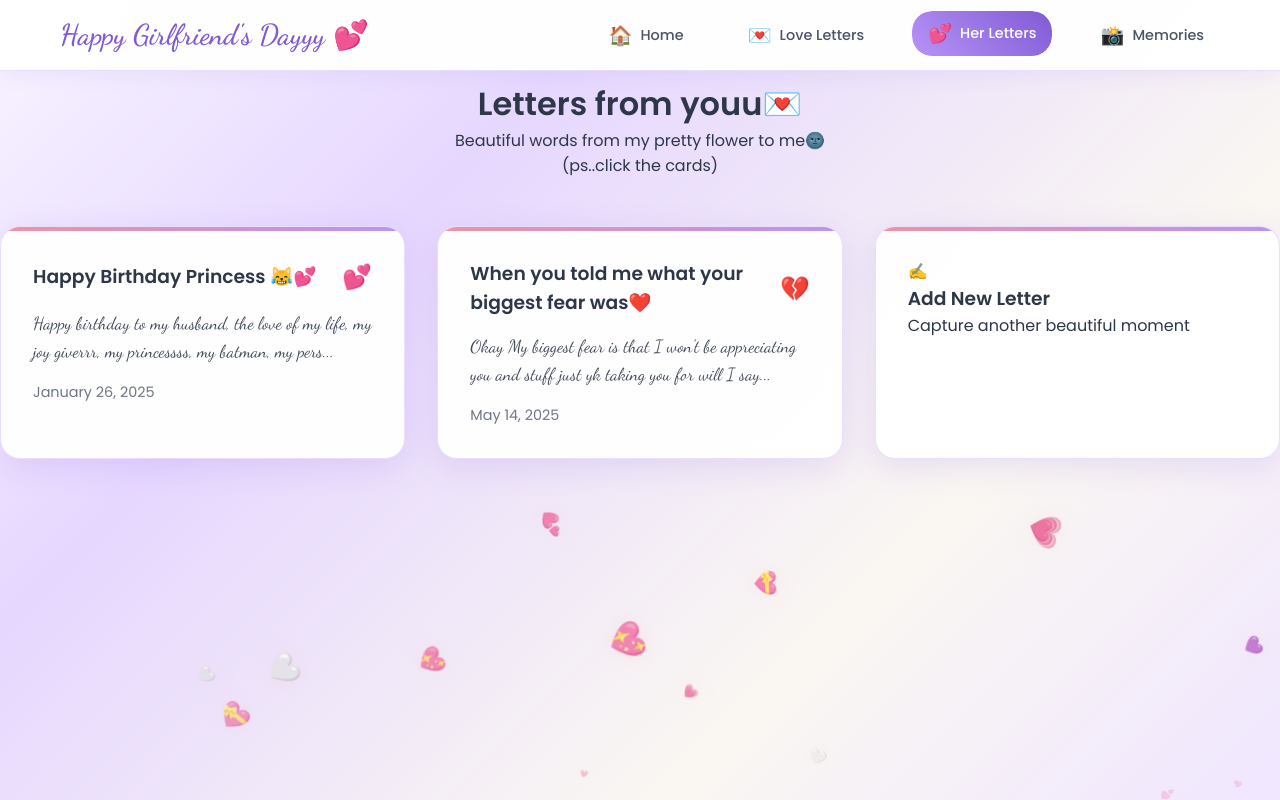
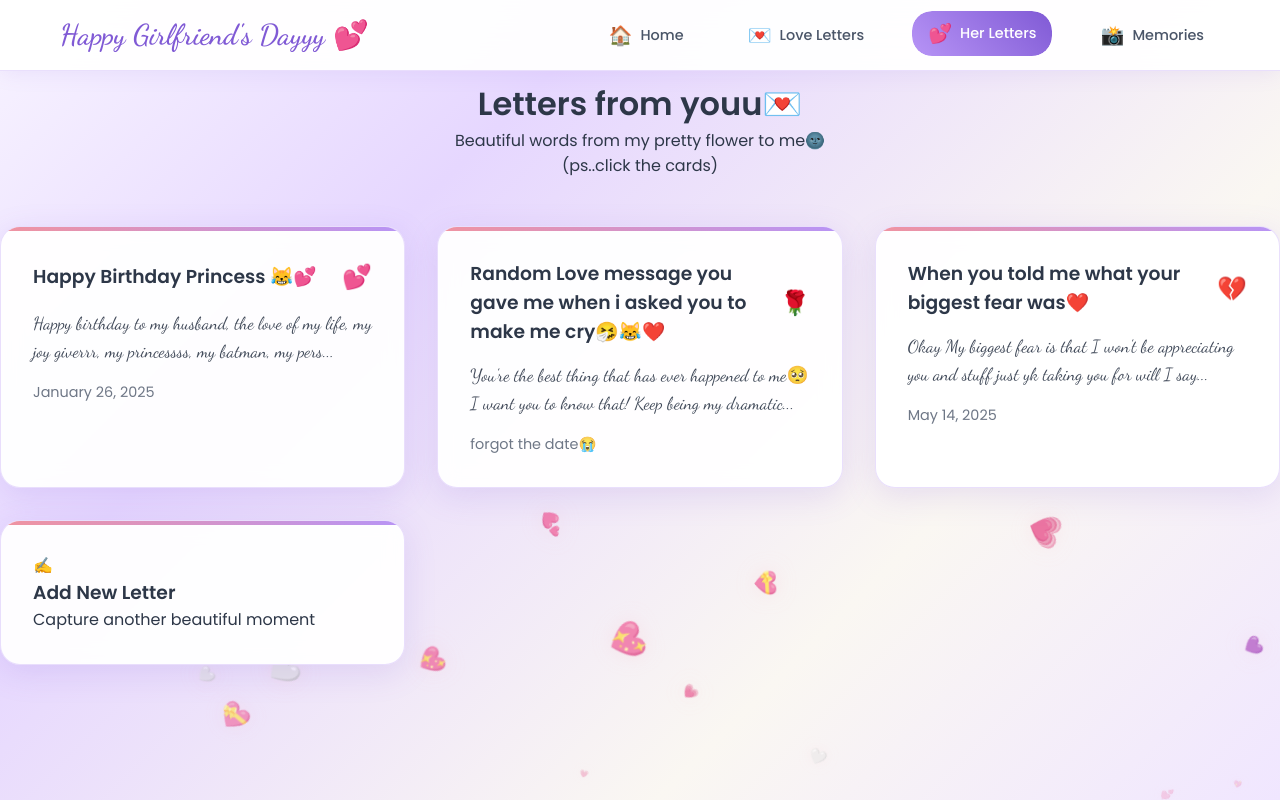
Before and after one commit to tech-monarch/happy-girlfriends-day-eddy, a React (Create React App) app: page /her-letters in a window 1280 px wide. Built offline with nearby package versions, Linux system fonts and the light colour scheme; the HTML template or start-up script is replaced by a standard one.

Commit message:
Shinra Tensei

```diff
--- a/src/pages/HerLetters.tsx
+++ b/src/pages/HerLetters.tsx
@@ -19,13 +19,13 @@ const HerLetters: React.FC = () => {
       date: "January 26, 2025",
       mood: "💕"
     },
-    // {
-    //   id: 2,
-    //   title: "Random Love message you gave me when i asked you to make me cry🤧😹❤️",
-    //   content: "I know I can be a lot sometimes - my mood swings, my overthinking, my need for constant reassurance. But you handle all of it with such patience and love. You never make me feel like I'm too much.\n\nI love how you call me your beautiful chaos because that's exactly what I am, and somehow you love me for it. Thank you for choosing me every day, even on the days when I'm not easy to love.",
-    //   date: "August 10, 2025",
-    //   mood: "🌹"
-    // },
+    {
+      id: 2,
+      title: "Random Love message you gave me when i asked you to make me cry🤧😹❤️",
+      content: "You're the best thing that has ever happened to me🥺\nI want you to know that!\nKeep being my dramatic ass💋\nMy first class baby🫶🏽\nMy thunder among lightning😹💕\nThe only flower in my garden🤭\nMy princess🌚\nMy crybaby😹❤\nI love you my short small preek boy😹😹",
+      date: "forgot the date😭",
+      mood: "🌹"
+    },
     {
       id: 2,
       title: "When you told me what your biggest fear was❤️",
```
